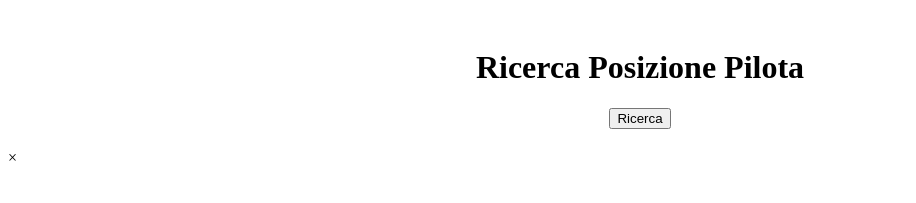
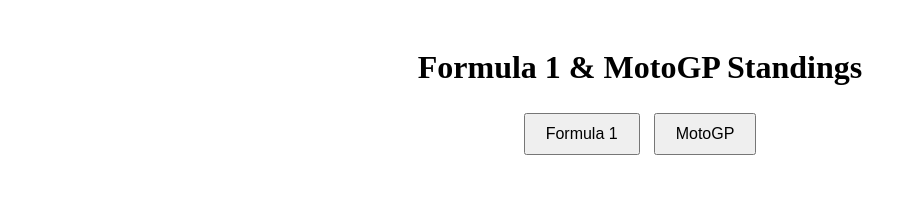
Before and after one commit to MatteoLocarno/projects, a plain HTML site: page index.html in a window 1280 px wide. Shown: the whole page, without its empty margins (0-916 px from the left). Drawn offline with Linux system fonts and the light colour scheme.

Commit message:
Update index.html

```diff
--- a/index.html
+++ b/index.html
@@ -1,24 +1,26 @@
 <!DOCTYPE html>
-<html lang="it">
+<html lang="en">
 <head>
     <meta charset="UTF-8">
     <meta name="viewport" content="width=device-width, initial-scale=1.0">
-    <title>Posizione in Classifica del Pilota</title>
+    <title>Formula 1 & MotoGP Standings</title>
+    <!-- Link al tuo file CSS -->
     <link rel="stylesheet" href="styles.css">
 </head>
 <body>
     <div class="container">
-        <h1>Ricerca Posizione Pilota</h1>
-        <button onclick="openModal()">Ricerca</button>
+        <h1>Formula 1 & MotoGP Standings</h1>
+        <!-- Pulsanti per le categorie -->
+        <div class="categories">
+            <button id="f1-button" onclick="showF1Standings()">Formula 1</button>
+            <button id="motogp-button" onclick="showMotoGPStandings()">MotoGP</button>
+        </div>
+
+        <!-- Contenitore per la tabella dei piloti -->
+        <div id="standings-table"></div>
     </div>
 
-    <div id="myModal" class="modal">
-        <div class="modal-content">
-            <span class="close" onclick="closeModal()">&times;</span>
-            <div id="modal-content"></div>
-        </div>
-    </div>
-
+    <!-- Link ai tuoi file JavaScript -->
     <script src="script.js"></script>
 </body>
 </html>
```
